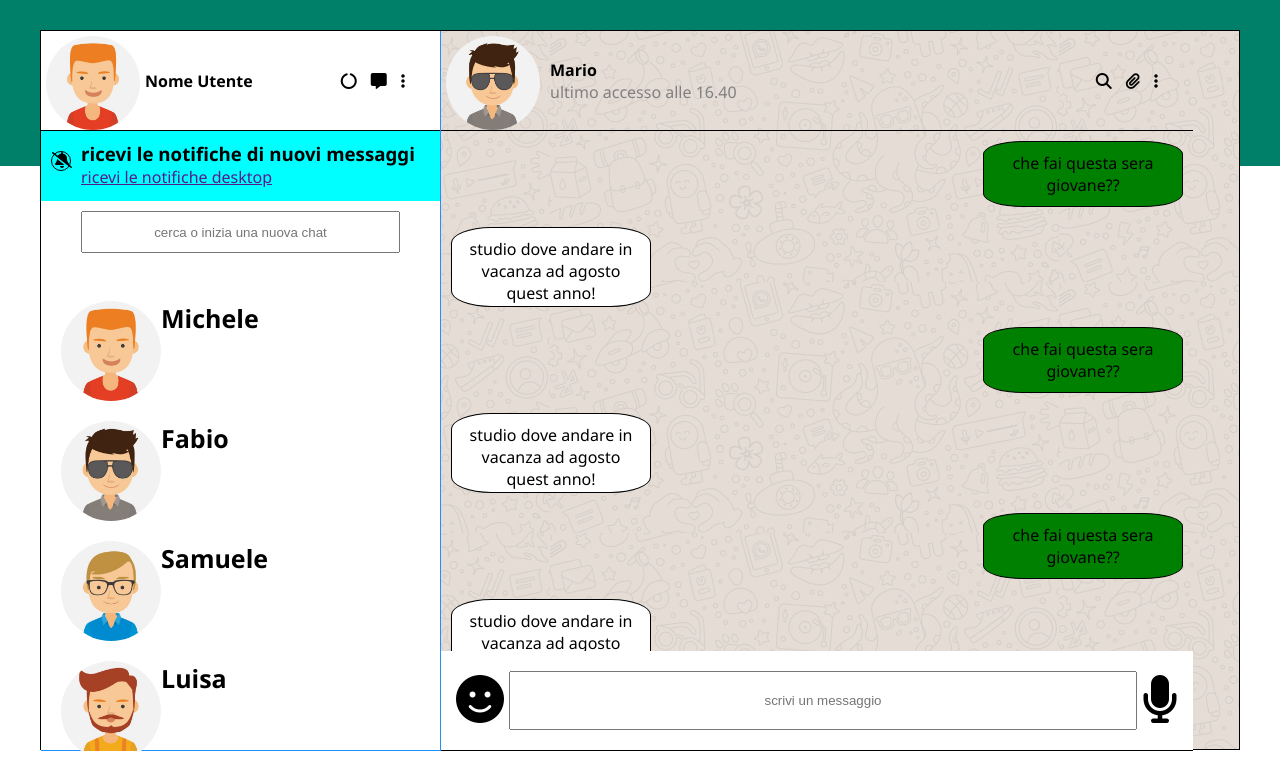
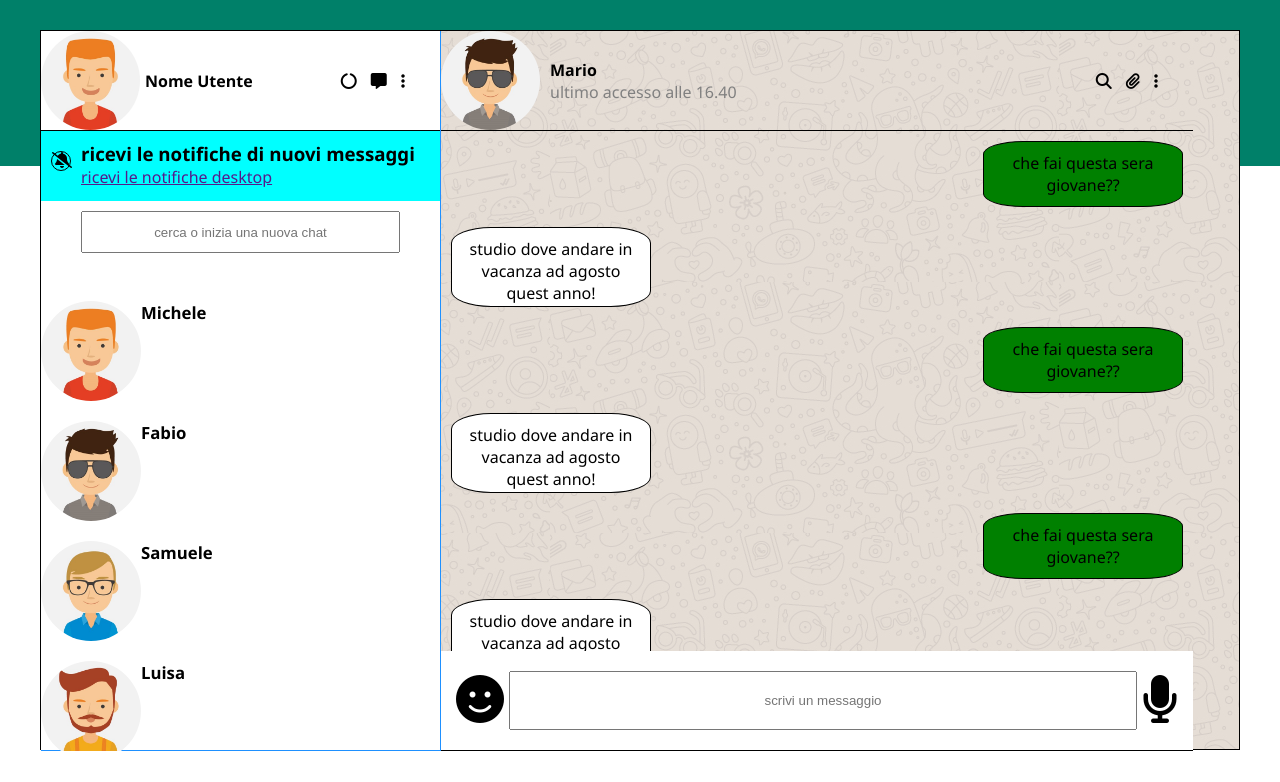
Before and after one commit to SimoneDiPrima/vue-boolzapp, a plain HTML site: page index.html in a window 1280 px wide. Drawn offline with nearby package versions, Linux system fonts and the light colour scheme.

Commit message:
modifiche immagini

```diff
--- a/index.html
+++ b/index.html
@@ -17,7 +17,7 @@
             <div class="sidebar">
                 <header class="header-name-section">
                     <div class="img-header-section">
-                        <img src="img/avatar_1.jpg" class="header-image" alt="">
+                        <img src="img/avatar_1.jpg" class="contact-image" alt="">
                         <h4 id="nome-utente">{{ user.name }}</h4>
                     </div>
                     <div class="icons-header-section">
@@ -42,7 +42,8 @@
                             <figure>
                                 <img :src="`img/avatar${face.avatar}.jpg`" class="contact-image" alt="">
                             </figure>
-                        {{ face.name }}</li>
+                            <h6> {{ face.name }}</h6>
+                        </li>
                     </ul>
                 </main>
                 </div>
@@ -50,7 +51,7 @@
                     <header class="header-name-section">
                         <div class="image-flex">
                             <div class="img-header-section">
-                                <img src="img/avatar_2.jpg" class="header-image" alt="">
+                                <img src="img/avatar_2.jpg" class="contact-image" alt="">
                             </div>
                             <div class="name-userfriends">
                                 <h4>Mario</h4>
--- a/style.css
+++ b/style.css
@@ -138,7 +138,6 @@ footer{
     list-style-type: none;
     font-weight: bolder;
     margin-top:20px;
-    margin-left:20px;
     height:100px;
     display:flex;
 }
```
